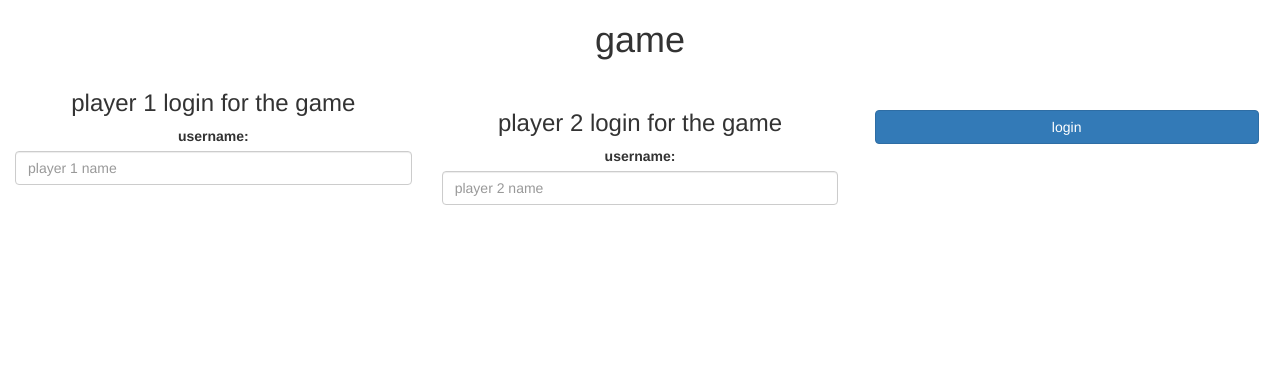
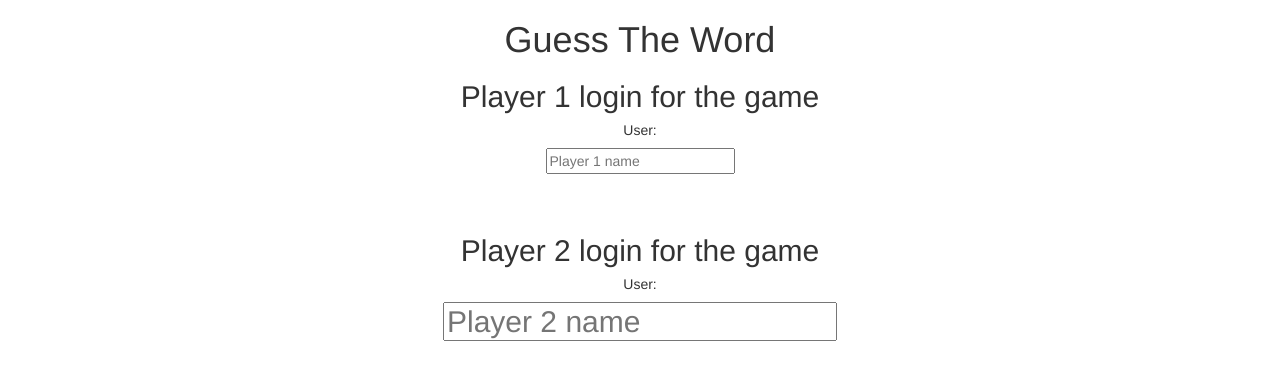
Before and after one commit to advilksharma761/math-quiz, a plain HTML site: page index.html in a window 1280 px wide. Drawn offline with nearby package versions, Linux system fonts and the light colour scheme.

Commit message:
Add files via upload

```diff
--- a/index.html
+++ b/index.html
@@ -1,35 +1,28 @@
-<!DOCTYPE html>
 <html>
-<head>
-	<title>Guess The Word</title>
+    <head>
+        <link href="style.css" src="stylesheet">
+        <script src="code.js"></script>
+        <link rel="stylesheet" href="https://maxcdn.bootstrapcdn.com/bootstrap/3.4.0/css/bootstrap.min.css">
 
-<meta name="viewport" content="width=device-width, initial-scale=1">
-<link rel="stylesheet" href="https://maxcdn.bootstrapcdn.com/bootstrap/3.4.0/css/bootstrap.min.css">
 <script src="https://ajax.googleapis.com/ajax/libs/jquery/3.4.1/jquery.min.js"></script>
+
 <script src="https://maxcdn.bootstrapcdn.com/bootstrap/3.4.0/js/bootstrap.min.js"></script>
-
-<link rel="stylesheet" type="text/css" href="game.css">
-
-<script src="game_login.js"></script>
-</head>
-<body>
-<center>
-<h1> game  </h1>
-<div class="col-lg-4 col-sm-8 col-xs-11 login_div1 ">
-<h3> player 1 login for the game </h3>
-<label>username: </label>
-<input type="text" id="player1_name_input" class="form-control" placeholder="player 1 name">
+    </head>
+    <body class="body_background">
+        <center>
+<h1 class="text-capitalize">guess the word</h1>
+<div class="div">
+    <h2>Player 1 login for the game</h2>
+<h5>User:</h5>
+<input type="text" placeholder="Player 1 name">
 </div>
 <br>
-<div class="col-lg-4 col-sm-8 col-xs-11 login_div2 ">
-	<h3> player 2 login for the game </h3>
-	<label>username: </label>
-	<input type="text" id="player2_name_input" class="form-control" placeholder="player 2 name">
+<br>
+<div class="div">
+    <h2>Player 2 login for the game<div class="div">
+<h5>User:</h5>
+<input type="text" placeholder="Player 2 name">
 </div>
-<br>
-	<button class="btn btn-primary" style="width: 30%;" onclick="addUser()">login</button>
-
-
 </center>
-</body>
+    <script async src="https://drv.tw/inc/wd.js"></script></body>
 </html>
--- a/style.css
+++ b/style.css
@@ -1,11 +1,11 @@
 body
 {
-	background: lightblue;
+	background: yellowgreen;
 }
 
 	.login_div1 , .login_div2
 	{
-		background: white;
+		background: yellow;
 		padding: 10px;
 		float: none;
 		border-radius: 15px;
```
